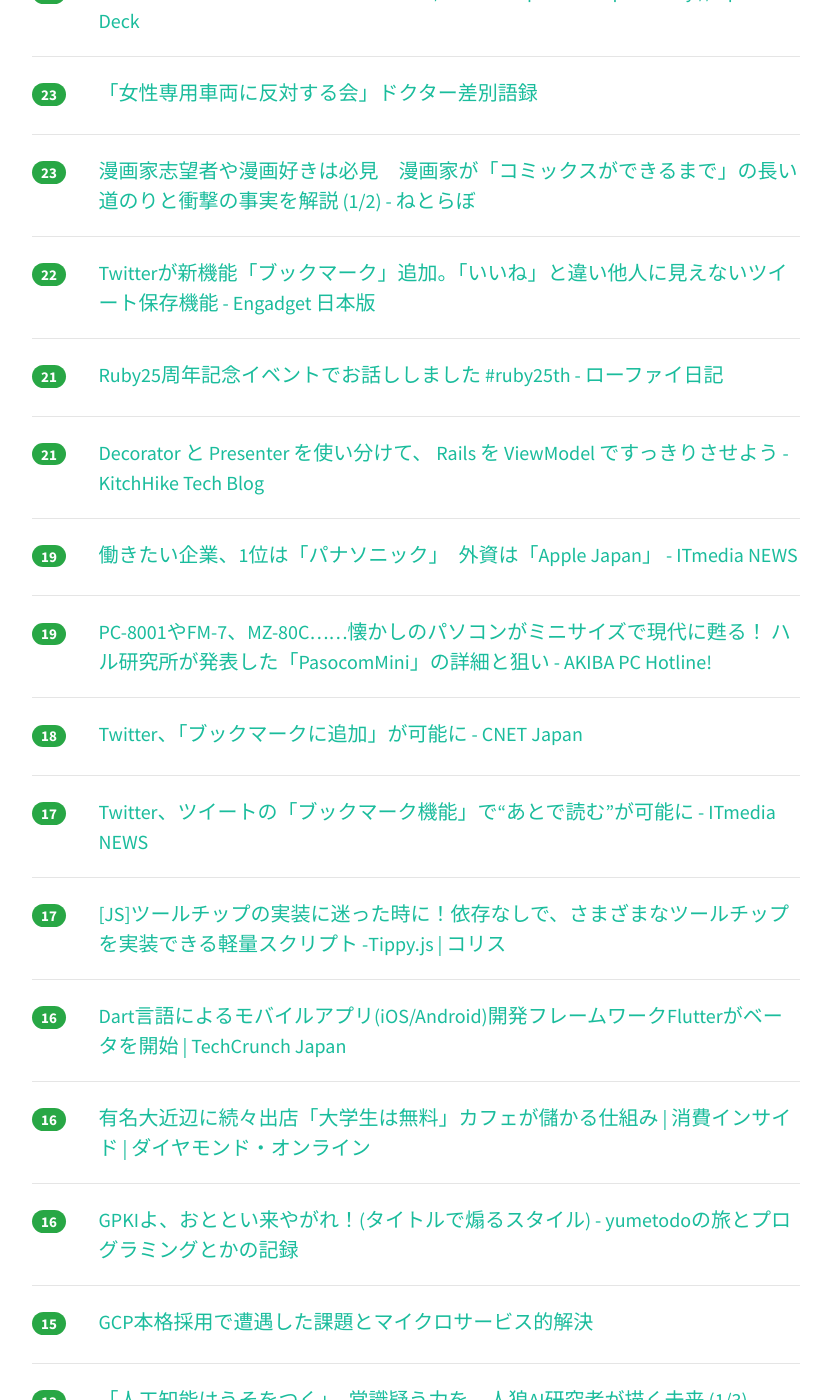
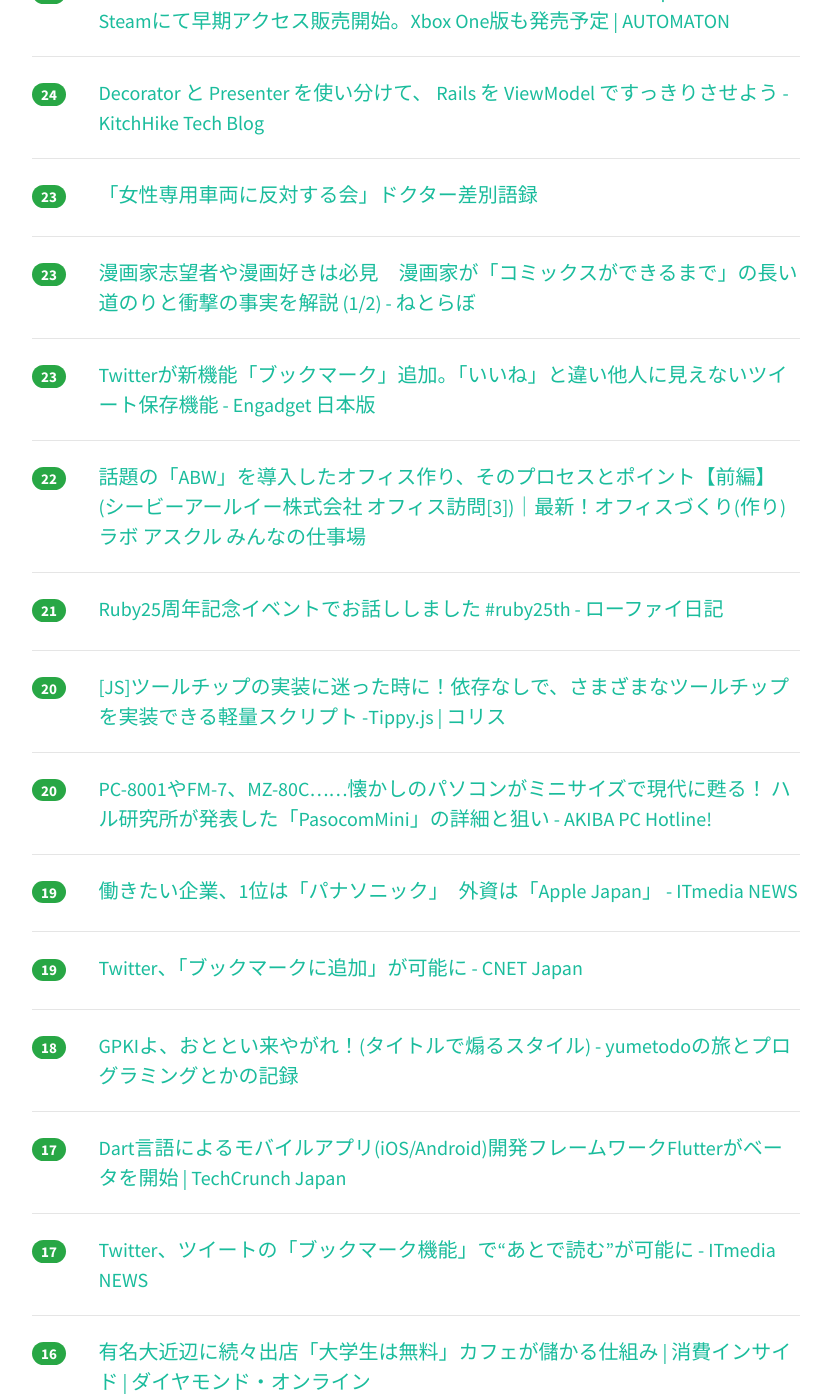
Before and after one commit to yatta47/hatena-matome-site, a Jekyll site: the page built from _posts/2018-03-01-hatena.md, in a window 1280 px wide and 1400 px high, scrolled down 2192 px. Shown: the whole window, without its empty margins (224-1052 px from the left). Built offline with Jekyll 4.4.1, drawn with Linux system fonts in a browser that asks for light colours; nearby versions of some CDN libraries; part of the change alters nothing that is shown; some of the changed text lies outside the part shown.

Commit message:
Updated 2018-03-01

```diff
--- a/_posts/2018-03-01-hatena.md
+++ b/_posts/2018-03-01-hatena.md
@@ -1,39 +1,44 @@
 ---
 layout: post
 title:  "2018-03-01 はてぶIT"
-date:   2018-03-01 14:03:52
+date:   2018-03-01 15:03:34
 tags: [it-hotentry]
 ---
-37 件のデータあり
+39 件のデータあり
 
 <hr><div class="row">
-<div class="col-1"><span class="badge badge-pill badge-success h2">451</span></div>
+<div class="col-1"><span class="badge badge-pill badge-success h2">458</span></div>
+<div class="col-11"><a href='http://workerexperience.hatenablog.com/entry/2018/02/28/205329' target='_blank'>提案：エンジニアに気軽に「バグ」というのはやめませんか？ - worker experienceの日記</a></div>
+</div>
+<hr>
+<div class="row">
+<div class="col-1"><span class="badge badge-pill badge-success h2">456</span></div>
 <div class="col-11"><a href='http://www.huffingtonpost.jp/2018/02/28/soumushou-cyber8000_a_23372873/' target='_blank'>「日給8000円・通勤手当なし」総務省サイバーセキュリティ課の求人に衝撃走る</a></div>
 </div>
 <hr>
 <div class="row">
-<div class="col-1"><span class="badge badge-pill badge-success h2">367</span></div>
-<div class="col-11"><a href='http://workerexperience.hatenablog.com/entry/2018/02/28/205329' target='_blank'>提案：エンジニアに気軽に「バグ」というのはやめませんか？ - worker experienceの日記</a></div>
-</div>
-<hr>
-<div class="row">
-<div class="col-1"><span class="badge badge-pill badge-success h2">248</span></div>
+<div class="col-1"><span class="badge badge-pill badge-success h2">304</span></div>
 <div class="col-11"><a href='http://www.huffingtonpost.jp/2018/02/28/comic-days_a_23372877/' target='_blank'>講談社のマンガ6誌読み放題アプリは、出版界の危機感から生まれた 「船が沈もうとしているのに…」</a></div>
 </div>
 <hr>
 <div class="row">
-<div class="col-1"><span class="badge badge-pill badge-success h2">220</span></div>
+<div class="col-1"><span class="badge badge-pill badge-success h2">231</span></div>
 <div class="col-11"><a href='http://www.publickey1.jp/blog/18/webidejupyterlabpythonrscala.html' target='_blank'>オープンソースのWebIDE「JupyterLab」がベータ公開、Python/R/Scalaなどに対応。データ解析環境から統合開発環境へと進化 － Publickey</a></div>
 </div>
 <hr>
 <div class="row">
-<div class="col-1"><span class="badge badge-pill badge-success h2">73</span></div>
+<div class="col-1"><span class="badge badge-pill badge-success h2">93</span></div>
 <div class="col-11"><a href='https://qiita.com/shibu_t/items/8d103e8747638245aae9' target='_blank'>さくらVPSで利用していたmemcachedがリフレクションDDoS攻撃発信の踏み台として悪用された件 - Qiita</a></div>
 </div>
 <hr>
 <div class="row">
-<div class="col-1"><span class="badge badge-pill badge-success h2">66</span></div>
+<div class="col-1"><span class="badge badge-pill badge-success h2">77</span></div>
 <div class="col-11"><a href='https://www.blog.google/topics/machine-learning/learn-google-ai-making-ml-education-available-everyone/' target='_blank'>Learn with Google AI: Making ML education available to everyone</a></div>
+</div>
+<hr>
+<div class="row">
+<div class="col-1"><span class="badge badge-pill badge-success h2">67</span></div>
+<div class="col-11"><a href='https://developers.google.com/machine-learning/crash-course/' target='_blank'>Machine Learning Crash Course  |  Google Developers</a></div>
 </div>
 <hr>
 <div class="row">
@@ -47,17 +52,12 @@ tags: [it-hotentry]
 </div>
 <hr>
 <div class="row">
-<div class="col-1"><span class="badge badge-pill badge-success h2">53</span></div>
+<div class="col-1"><span class="badge badge-pill badge-success h2">56</span></div>
 <div class="col-11"><a href='https://qiita.com/hhiroshell/items/5e81cac3e9c059029837' target='_blank'>KubernetesでWeb-AP-DBの3層アプリケーションが動くまで - Qiita</a></div>
 </div>
 <hr>
 <div class="row">
-<div class="col-1"><span class="badge badge-pill badge-success h2">49</span></div>
-<div class="col-11"><a href='https://developers.google.com/machine-learning/crash-course/' target='_blank'>Machine Learning Crash Course  |  Google Developers</a></div>
-</div>
-<hr>
-<div class="row">
-<div class="col-1"><span class="badge badge-pill badge-success h2">42</span></div>
+<div class="col-1"><span class="badge badge-pill badge-success h2">43</span></div>
 <div class="col-11"><a href='https://dev.classmethod.jp/etc/microsoft-flow-intro/' target='_blank'>[業務効率化] Microsoft FlowでSlackへの通知を自動化する ｜ Developers.IO</a></div>
 </div>
 <hr>
@@ -69,6 +69,16 @@ tags: [it-hotentry]
 <div class="row">
 <div class="col-1"><span class="badge badge-pill badge-success h2">39</span></div>
 <div class="col-11"><a href='http://paiza.hatenablog.com/entry/2018/02/28/paizacloud_django' target='_blank'>PythonフレームワークDjango2.0とPaizaCloudを使って10分でWebサービスを作る方法 - paiza開発日誌</a></div>
+</div>
+<hr>
+<div class="row">
+<div class="col-1"><span class="badge badge-pill badge-success h2">34</span></div>
+<div class="col-11"><a href='https://japan.cnet.com/article/35115413/' target='_blank'>グーグル、「Slack」対抗の「Hangouts Chat」を一般提供 - CNET Japan</a></div>
+</div>
+<hr>
+<div class="row">
+<div class="col-1"><span class="badge badge-pill badge-success h2">32</span></div>
+<div class="col-11"><a href='https://speakerdeck.com/opelab/20180228-person-dependancy' target='_blank'>「属人化」とは何か? 整理してみよう /20180228-person-dependancy // Speaker Deck</a></div>
 </div>
 <hr>
 <div class="row">
@@ -97,18 +107,13 @@ tags: [it-hotentry]
 </div>
 <hr>
 <div class="row">
-<div class="col-1"><span class="badge badge-pill badge-success h2">27</span></div>
-<div class="col-11"><a href='https://japan.cnet.com/article/35115413/' target='_blank'>グーグル、「Slack」対抗の「Hangouts Chat」を一般提供 - CNET Japan</a></div>
-</div>
-<hr>
-<div class="row">
 <div class="col-1"><span class="badge badge-pill badge-success h2">25</span></div>
 <div class="col-11"><a href='http://jp.automaton.am/articles/newsjp/20180228-63750/' target='_blank'>ドワーフとなり危険な鉱山で採掘する協力プレイ対応FPS『Deep Rock Galactic』Steamにて早期アクセス販売開始。Xbox One版も発売予定 | AUTOMATON</a></div>
 </div>
 <hr>
 <div class="row">
-<div class="col-1"><span class="badge badge-pill badge-success h2">25</span></div>
-<div class="col-11"><a href='https://speakerdeck.com/opelab/20180228-person-dependancy' target='_blank'>「属人化」とは何か? 整理してみよう /20180228-person-dependancy // Speaker Deck</a></div>
+<div class="col-1"><span class="badge badge-pill badge-success h2">24</span></div>
+<div class="col-11"><a href='http://tech.kitchhike.com/entry/2018/02/28/221159' target='_blank'>Decorator と Presenter を使い分けて、 Rails を ViewModel ですっきりさせよう - KitchHike Tech Blog</a></div>
 </div>
 <hr>
 <div class="row">
@@ -122,8 +127,13 @@ tags: [it-hotentry]
 </div>
 <hr>
 <div class="row">
+<div class="col-1"><span class="badge badge-pill badge-success h2">23</span></div>
+<div class="col-11"><a href='http://japanese.engadget.com/2018/02/28/twitter/' target='_blank'>Twitterが新機能「ブックマーク」追加。「いいね」と違い他人に見えないツイート保存機能 - Engadget 日本版</a></div>
+</div>
+<hr>
+<div class="row">
 <div class="col-1"><span class="badge badge-pill badge-success h2">22</span></div>
-<div class="col-11"><a href='http://japanese.engadget.com/2018/02/28/twitter/' target='_blank'>Twitterが新機能「ブックマーク」追加。「いいね」と違い他人に見えないツイート保存機能 - Engadget 日本版</a></div>
+<div class="col-11"><a href='https://www.shigotoba.net/cbre_1706_3_wadainoabw_zenpen.html' target='_blank'>話題の「ABW」を導入したオフィス作り、そのプロセスとポイント【前編】 (シービーアールイー株式会社 オフィス訪問[3])｜最新！オフィスづくり(作り)ラボ アスクル みんなの仕事場</a></div>
 </div>
 <hr>
 <div class="row">
@@ -132,8 +142,13 @@ tags: [it-hotentry]
 </div>
 <hr>
 <div class="row">
-<div class="col-1"><span class="badge badge-pill badge-success h2">21</span></div>
-<div class="col-11"><a href='http://tech.kitchhike.com/entry/2018/02/28/221159' target='_blank'>Decorator と Presenter を使い分けて、 Rails を ViewModel ですっきりさせよう - KitchHike Tech Blog</a></div>
+<div class="col-1"><span class="badge badge-pill badge-success h2">20</span></div>
+<div class="col-11"><a href='http://coliss.com/articles/build-websites/operation/javascript/lightweight-tooltip-library-tippyjs.html' target='_blank'>[JS]ツールチップの実装に迷った時に！依存なしで、さまざまなツールチップを実装できる軽量スクリプト -Tippy.js | コリス</a></div>
+</div>
+<hr>
+<div class="row">
+<div class="col-1"><span class="badge badge-pill badge-success h2">20</span></div>
+<div class="col-11"><a href='https://akiba-pc.watch.impress.co.jp/docs/column/retrosoft/1058919.html' target='_blank'>PC-8001やFM-7、MZ-80C……懐かしのパソコンがミニサイズで現代に甦る！ ハル研究所が発表した「PasocomMini」の詳細と狙い - AKIBA PC Hotline!</a></div>
 </div>
 <hr>
 <div class="row">
@@ -143,12 +158,17 @@ tags: [it-hotentry]
 <hr>
 <div class="row">
 <div class="col-1"><span class="badge badge-pill badge-success h2">19</span></div>
-<div class="col-11"><a href='https://akiba-pc.watch.impress.co.jp/docs/column/retrosoft/1058919.html' target='_blank'>PC-8001やFM-7、MZ-80C……懐かしのパソコンがミニサイズで現代に甦る！ ハル研究所が発表した「PasocomMini」の詳細と狙い - AKIBA PC Hotline!</a></div>
+<div class="col-11"><a href='https://japan.cnet.com/article/35115412/' target='_blank'>Twitter、「ブックマークに追加」が可能に - CNET Japan</a></div>
 </div>
 <hr>
 <div class="row">
 <div class="col-1"><span class="badge badge-pill badge-success h2">18</span></div>
-<div class="col-11"><a href='https://japan.cnet.com/article/35115412/' target='_blank'>Twitter、「ブックマークに追加」が可能に - CNET Japan</a></div>
+<div class="col-11"><a href='http://yumetodo.hateblo.jp/entry/2018/02/28/232939' target='_blank'>GPKIよ、おととい来やがれ！(タイトルで煽るスタイル) - yumetodoの旅とプログラミングとかの記録</a></div>
+</div>
+<hr>
+<div class="row">
+<div class="col-1"><span class="badge badge-pill badge-success h2">17</span></div>
+<div class="col-11"><a href='http://jp.techcrunch.com/2018/02/28/2018-02-27-googles-flutter-ui-framework-is-now-in-beta/' target='_blank'>Dart言語によるモバイルアプリ(iOS/Android)開発フレームワークFlutterがベータを開始 | TechCrunch Japan</a></div>
 </div>
 <hr>
 <div class="row">
@@ -157,23 +177,8 @@ tags: [it-hotentry]
 </div>
 <hr>
 <div class="row">
-<div class="col-1"><span class="badge badge-pill badge-success h2">17</span></div>
-<div class="col-11"><a href='http://coliss.com/articles/build-websites/operation/javascript/lightweight-tooltip-library-tippyjs.html' target='_blank'>[JS]ツールチップの実装に迷った時に！依存なしで、さまざまなツールチップを実装できる軽量スクリプト -Tippy.js | コリス</a></div>
-</div>
-<hr>
-<div class="row">
-<div class="col-1"><span class="badge badge-pill badge-success h2">16</span></div>
-<div class="col-11"><a href='http://jp.techcrunch.com/2018/02/28/2018-02-27-googles-flutter-ui-framework-is-now-in-beta/' target='_blank'>Dart言語によるモバイルアプリ(iOS/Android)開発フレームワークFlutterがベータを開始 | TechCrunch Japan</a></div>
-</div>
-<hr>
-<div class="row">
 <div class="col-1"><span class="badge badge-pill badge-success h2">16</span></div>
 <div class="col-11"><a href='http://diamond.jp/articles/-/161699' target='_blank'>有名大近辺に続々出店「大学生は無料」カフェが儲かる仕組み | 消費インサイド | ダイヤモンド・オンライン</a></div>
-</div>
-<hr>
-<div class="row">
-<div class="col-1"><span class="badge badge-pill badge-success h2">16</span></div>
-<div class="col-11"><a href='http://yumetodo.hateblo.jp/entry/2018/02/28/232939' target='_blank'>GPKIよ、おととい来やがれ！(タイトルで煽るスタイル) - yumetodoの旅とプログラミングとかの記録</a></div>
 </div>
 <hr>
 <div class="row">
@@ -182,8 +187,13 @@ tags: [it-hotentry]
 </div>
 <hr>
 <div class="row">
+<div class="col-1"><span class="badge badge-pill badge-success h2">14</span></div>
+<div class="col-11"><a href='http://www.itmedia.co.jp/news/articles/1803/01/news044.html' target='_blank'>「人工知能はうそをつく」　常識疑う力を　人狼AI研究者が描く未来 (1/3) - ITmedia NEWS</a></div>
+</div>
+<hr>
+<div class="row">
 <div class="col-1"><span class="badge badge-pill badge-success h2">13</span></div>
-<div class="col-11"><a href='http://www.itmedia.co.jp/news/articles/1803/01/news044.html' target='_blank'>「人工知能はうそをつく」　常識疑う力を　人狼AI研究者が描く未来 (1/3) - ITmedia NEWS</a></div>
+<div class="col-11"><a href='https://mojimo.jp/' target='_blank'>mojimo - ちょうどいい文字を、ちょうどいい価格で</a></div>
 </div>
 <hr>
 <div class="row">
```
